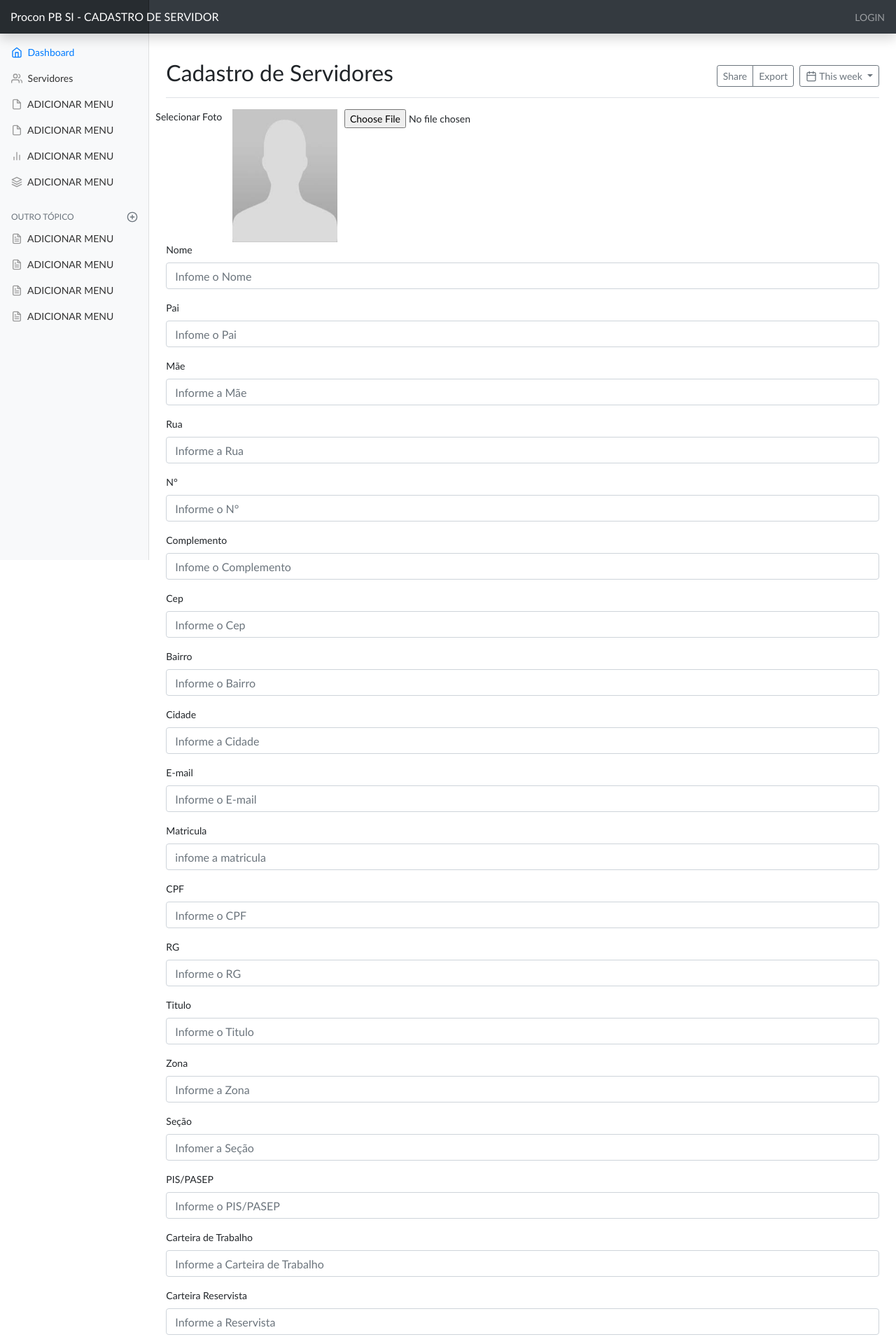
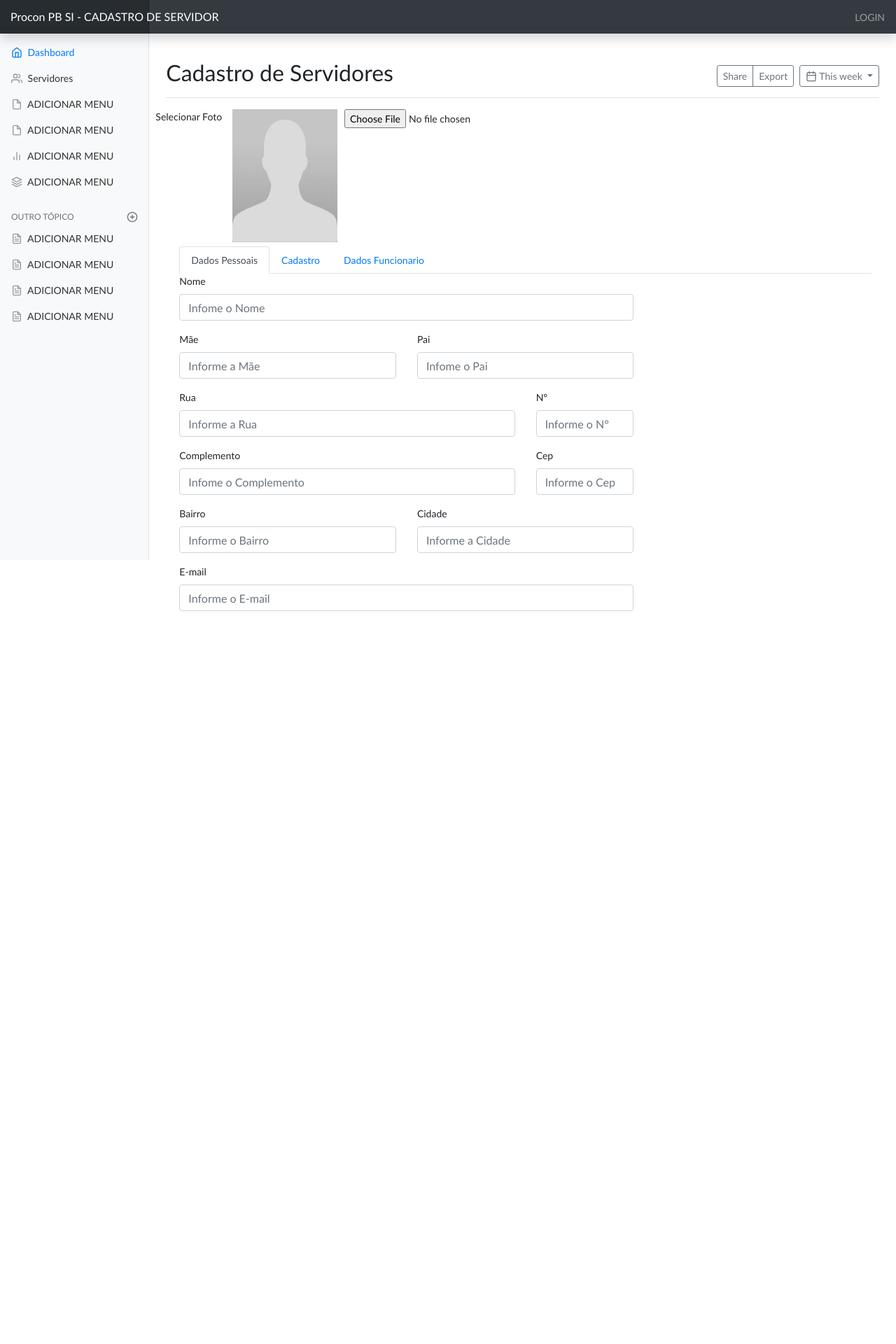
Before and after one commit to emilianocarvalho/cadastrorh, a PHP site: page /cadastro_completo/cadastro.php in a window 1280 px wide. Shown: the top 1920 px of the page at 70% size. After the commit the page ends 873 px from the top, so only its background shows below. Run offline with PHP 8.4, Linux system fonts and the light colour scheme; a user stored in the database is signed in; some libraries are stand-ins or nearby versions.

Commit message:
alteração no designer do cadastro dos funcionarios

```diff
--- a/assets/css/dashboard.css
+++ b/assets/css/dashboard.css
@@ -99,3 +99,14 @@ body {
   border-color: transparent;
   box-shadow: 0 0 0 3px rgba(255, 255, 255, 0.25);
 }
+
+/* container edit-cont */
+.edit-cont{
+  padding: 10px 5px;
+  margin: 6px;
+}
+
+form .container {
+  margin-top: 6px;
+  margin-left: 4px;
+}
--- a/cadastro_completo/cadastro.php
+++ b/cadastro_completo/cadastro.php
@@ -36,6 +36,7 @@ if (!isset($_SESSION["email"]) || !isset($_SESSION["senha"])) {
       </ul>
     </nav>
 
+	<!-- Inicio Menu Lateral -->
     <div class="container-fluid">
       <div class="row">
         <nav class="col-md-2 d-none d-md-block bg-light sidebar">
@@ -114,6 +115,8 @@ if (!isset($_SESSION["email"]) || !isset($_SESSION["senha"])) {
           </div>
         </nav>
 
+	<!-- Fim Menu Lateral -->
+
         <main role="main" class="col-md-9 ml-sm-auto col-lg-10 px-4">
           <div class="d-flex justify-content-between flex-wrap flex-md-nowrap align-items-center pt-3 pb-2 mb-3 border-bottom">
             <h1 class="h2">Cadastro de Servidores</h1>
@@ -129,8 +132,6 @@ if (!isset($_SESSION["email"]) || !isset($_SESSION["senha"])) {
             </div>
           </div>
 
-
-
 			<form action="action_cliente.php" method="post" id='form-contato' enctype='multipart/form-data'>
 				<div class="row">
 					<label for="nome">Selecionar Foto</label>
@@ -142,147 +143,238 @@ if (!isset($_SESSION["email"]) || !isset($_SESSION["senha"])) {
 				  	<input type="file" name="foto" id="foto" value="foto" >
 			  	</div>
 
-			    <div class="form-group">
+					<!-- início Formulário -->
+
+					<div class=" container"> <!-- Inicio Div Formulário -->
+
+					<ul class="nav nav-tabs" id="myTab" role="tablist">
+
+							<li class="nav-item">
+									<a class="nav-link active" id="DadosPessoais-tab" data-toggle="tab" href="#DadosPessoais" role="tab" aria-controls="DadosPessoais" aria-selected="true">Dados Pessoais</a>
+							</li>
+
+							<li class="nav-item">
+									<a class="nav-link" id="Cadastro-tab" data-toggle="tab" href="#Cadastro" role="tab" aria-controls="Cadastro" aria-selected="false">Cadastro</a>
+							</li>
+
+							<li class="nav-item">
+									<a class="nav-link" id="DadosFuncionario-tab" data-toggle="tab" href="#DadosFuncionario" role="tab" aria-controls="DadosFuncionario" aria-selected="false">Dados Funcionario</a>
+							</li>
+
+					</ul>
+
+					<!-- icicio Dados Pessoais -->
+
+					<div class="tab-content" id="myTabContent">
+
+							<div class="tab-pane fade show active" id="DadosPessoais" role="tabpanel" aria-labelledby="DadosPessoais-tab">
+
+							<div class="row">
+											<div class="form-group col-md-8">
 											<label for="nome">Nome</label>
 											<input type="text" class="form-control" id="nome" name="nome" placeholder="Infome o Nome">
 											<span class='msg-erro msg-nome'></span>
 										</div>
+							</div>
 
-					<div class="form-group">
+							<div class="row">
+
+									<div class="form-group col-md-4">
+										<label for="mae">Mãe</label>
+										<input type="text" class="form-control" id="mae" name="mae" placeholder="Informe a Mãe">
+										<span class='msg-erro msg-mae'></span>
+									</div>
+
+									<div class="form-group col-md-4">
 										<label for="pai">Pai</label>
 										<input type="text" class="form-control" id="pai" name="pai" placeholder="Infome o Pai">
 										<span class='msg-erro msg-pai'></span>
 									</div>
 
-				<div class="form-group">
-					<label for="mae">Mãe</label>
-					<input type="text" class="form-control" id="mae" name="mae" placeholder="Informe a Mãe">
-					<span class='msg-erro msg-mae'></span>
 							</div>
 
-				<div class="form-group">
+							<div class="row">
+
+								<div class="form-group col-md-6">
 									<label for="rua">Rua</label>
 									<input type="rua" class="form-control" id="rua" name="rua" placeholder="Informe a Rua">
 									<span class='msg-erro msg-rua'></span>
 								</div>
 
-				<div class="form-group">
+								<div class="form-group col-md-2">
 									<label for="numero">N°</label>
 									<input type="numero" class="form-control" id="numero" maxlength="12" name="numero" placeholder="Informe o N°">
 									<span class='msg-erro msg-numero'><span>
 								</div>
 
-				<div class="form-group">
+							</div>
+
+							<div class="row">
+
+								<div class="form-group col-md-6">
 									<label for="complemento">Complemento</label>
 									<input type="complemento" class="form-control" id="complemento" name="complemento" placeholder="Infome o Complemento">
 									<span class='msg-erro msg-complemento'></span>
 								</div>
 
-				<div class="form-group">
+								<div class="form-group col-md-2">
 									<label for="cep">Cep</label>
 									<input type="cep" class="form-control" id="cep" maxlength="9" name="cep" placeholder="Informe o Cep">
 									<span class='msg-erro msg-cep'></span>
 								</div>
 
-				<div class="form-group">
+							</div>
+
+
+							<div class="row">
+
+									<div class="form-group col-md-4">
 										<label for="bairro">Bairro</label>
 										<input taype="bairro" class="form-control" id="bairro" name="bairro" placeholder="Informe o Bairro">
 										<span class='msg-erro msg-bairro'></span>
 									</div>
 
-				<div class="form-group">
+									<div class="form-group col-md-4">
 										<label for="cidade">Cidade</label>
 										<input type="cidade" class="form-control" id="cidade" name="cidade" placeholder="Informe a Cidade">
 										<span class='msg-erro msg-cidade'></span>
 									</div>
 
-			    <div class="form-group">
+							</div>
+
+							<div class="row">
+
+									<div class="form-group col-md-8">
 										<label for="email">E-mail</label>
 										<input type="email" class="form-control" id="email" name="email" placeholder="Informe o E-mail">
 										<span class='msg-erro msg-email'></span>
 									</div>
-					<div class="form-group">
+
+							</div>
+
+						</div>
+
+						<!-- Fim Dados Pessoais -->
+
+						<!-- Inicio Cadastro -->
+
+						<div class="tab-pane fade" id="Cadastro" role="tabpanel" aria-labelledby="Cadastro-tab">
+
+						<div class="row">
+
+								<div class="form-group col-md-2">
 									<label for="matricula">Matricula</label>
 									<input type="matricula" class="form-control" id="matricula" maxlength="9" name="matricula" placeholder="infome a matricula">
 									<span class='msg-erro msg-matricula'></span>
 								</div>
 
-			    <div class="form-group">
+								<div class="form-group col-md-4">
 									<label for="cpf">CPF</label>
 									<input type="cpf" class="form-control" id="cpf" maxlength="14" name="cpf" placeholder="Informe o CPF">
 									<span class='msg-erro msg-cpf'></span>
 								</div>
 
-				<div class="form-group">
+								<div class="form-group col-md-2">
 									<label for="identidade">RG</label>
 									<input type="identidade" class="form-control" id="identidade" maxlength="20" name="identidade" placeholder="Informe o RG">
 									<span class='msg-erro msg-identidade'></span>
 								</div>
 
-				<div class="form-group">
+						</div>
+
+						<div class="row">
+
+								<div class="form-group col-md-4">
 									<label for="titulo">Titulo</label>
 									<input type="titulo" class="form-control" id="titulo" maxlength="14" name="titulo" placeholder="Informe o Titulo">
 									<span class='msg-erro msg-titulo'></span>
 								</div>
 
-				<div class="form-group">
+								<div class="form-group col-md-2">
 									<label for="zona">Zona</label>
 									<input type="zona" class="form-control" id="zona" maxlength="3" name="zona" placeholder="Informe a Zona">
 									<span class='msg-erro msg-zona'></span>
 								</div>
 
-				<div class="form-group">
+								<div class="form-group col-md-2">
 									<label for="secao">Seção</label>
 									<input type="secao" class="form-control" id="secao" maxlength="4" name="secao" placeholder="Infomer a Seção">
 									<span class='msg-erro msg-secao'></span>
 								</div>
 
-				<div class="form-group">
+						</div>
+
+						<div class="row">
+
+								<div class="form-group col-md-2">
 									<label for="pis">PIS/PASEP</label>
 									<input type="pis" class="form-control" id="pis" maxlength="14" name="pis" placeholder="Informe o PIS/PASEP">
 									<span class='msg-erro msg-pis'></span>
 								</div>
 
-				<div class="form-group">
+								<div class="form-group col-md-2">
+									<label for="reservista">Carteira Reservista</label>
+									<input type="reservista" class="form-control" id="reservista" maxlength="20" name="reservista" placeholder="Informe a Reservista">
+									<span class='msg-erro msg-reservista'></span>
+								</div>
+
+								<div class="form-group col-md-4">
 									<label for="carteiratrabalho">Carteira de Trabalho</label>
 									<input type="carteiratrabalho" class="form-control" id="carteiratrabalho" maxlength="20" name="carteiratrabalho" placeholder="Informe a Carteira de Trabalho">
 									<span class='msg-erro msg-carteiratrabalho'></span>
 								</div>
 
-				<div class="form-group">
-					<label for="reservista">Carteira Reservista</label>
-					<input type="reservista" class="form-control" id="reservista" maxlength="20" name="reservista" placeholder="Informe a Reservista">
-					<span class='msg-erro msg-reservista'></span>
 						</div>
 
-				<div class="form-group">
+						<div class="row">
+
+							<div class="form-group col-md-8">
 								<label for="escolar">Instrução Escolar</label>
 								<input type="escolar" class="form-control" id="escolar" maxlength="50" name="escolar" placeholder="Informe a Instrução Escolar">
 								<span class='msg-erro msg-escolar'></span>
 							</div>
 
-				<div class="form-group">
+						</div>
+
+						<div class="row">
+
+							<div class="form-group col-md-4">
 								<label for="instituicao">Instituição</label>
 								<input type="instituicao" class="form-control" id="instituicao" maxlength="50" name="instituicao" placeholder="Informe a Instituição">
 								<span class='msg-erro msg-instituicao'></span>
 							</div>
 
-				<div class="form-group">
+							<div class="form-group col-md-4">
 								<label for="curso">Curso Formação</label>
 								<input type="curso" class="form-control" id="curso" maxlength="50" name="curso" placeholder="Informe o Curso Formação">
 								<span class='msg-erro msg-curso'></span>
 							</div>
 
-				<div class="form-group">
+						</div>
+
+						<div class="row">
+
+							<div class="form-group col-md-4">
 								<label for="deficiente">Deficiente</label>
 								<input type="deficiente" class="form-control" id="deficiente" maxlength="50" name="deficiente" placeholder="Informe a Deficiência">
 								<span class='msg-erro msg-deficiente'></span>
 							</div>
-				<div class="form-group">
+
+							<div class="form-group col-md-4">
 								<label for="nota">Anotações</label>
 								<textarea class="form-control" id="nota" name="nota" placeholder="O texto deve ser inserido aqui."></textarea>
 								<span class='msg-erro msg-nota'></span>
 							</div>
+
+						</div>
+
+					</div>
+
+						<!-- Fim Cadastro -->
+
+						<!-- Inicio Dados Funcionario -->
+
+						<div class="tab-pane fade" id="DadosFuncionario" role="tabpanel" aria-labelledby="DadosFuncionario-tab">
 
 							<div class="form-group">
 								<label for="cargo">Cargo</label>
@@ -559,6 +651,8 @@ if (!isset($_SESSION["email"]) || !isset($_SESSION["senha"])) {
 									<span class='msg-erro msg-status'></span>
 							</div>
 
+						<!-- Fim Dados Funcionario -->
+
 									<input type="hidden" name="acao" value="incluir">
 									<button type="submit" class="btn btn-primary" id='botao'>
 										Gravar
@@ -566,6 +660,13 @@ if (!isset($_SESSION["email"]) || !isset($_SESSION["senha"])) {
 									<a href='../painel.php' class="btn btn-danger">Cancelar</a>
 						</form>
 					</div>
+
+				</div> <!-- Div do formulario edit-cont-->
+
+			 </div>
+
+    </div>
+
 
 					</main>
 				</div>
--- a/cadastro_completo/conexao.php
+++ b/cadastro_completo/conexao.php
@@ -7,7 +7,7 @@ define('HOST', 'localhost');
 define('DBNAME', 'cadastro');
 define('CHARSET', 'utf8');
 define('USER', 'root');
-define('PASSWORD', 'D3vpr0c0n@');
+define('PASSWORD', 'pr0c0np!@#');
 define('SERVER', 'linux');
 
 class conexao
```
Lines whose indentation alone changed are shown as unchanged.
